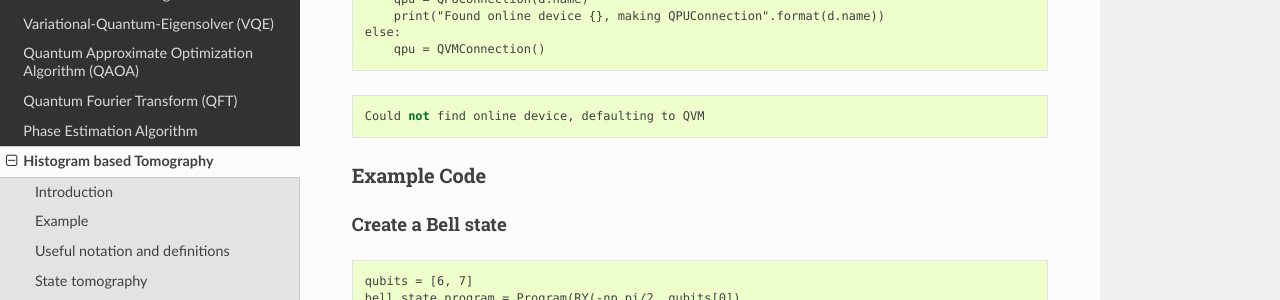
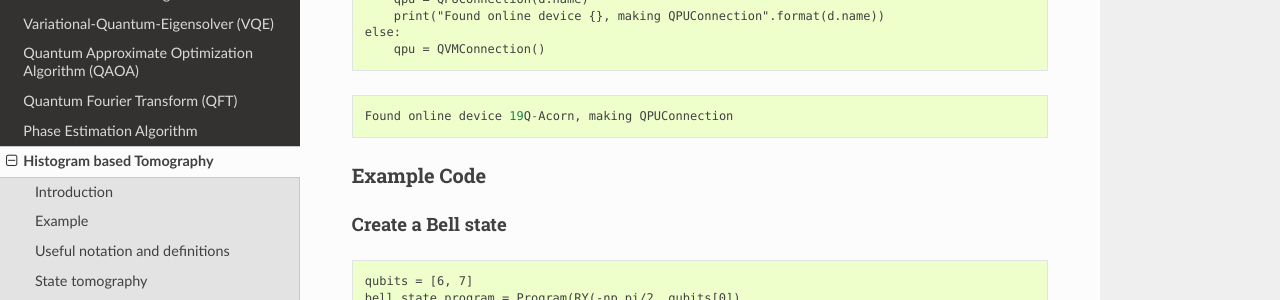
Before and after one commit to rigetti/grove, a Sphinx documentation site: the page built from docs/tomography.rst, in a window 1280 px wide and 900 px high, scrolled down 8085 px. Shown: the part 151-451 px from the top of the window. Built offline with Sphinx 7.4.7 and the Read the Docs theme 2.0.0, drawn with Linux system fonts in a browser that asks for light colours.

Commit message:
Updated tomo example docs with real qpu data

```diff
--- a/docs/tomography.rst
+++ b/docs/tomography.rst
@@ -455,7 +455,7 @@ and provides some example applications of grove's tomography module.
 
 .. parsed-literal::
 
-    Could not find online device, defaulting to QVM
+    Found online device 19Q-Acorn, making QPUConnection
 
 .. _example_code:
 
```
Also changed, not shown: docs/_static/tomography/Tomography_13_0.png, docs/_static/tomography/Tomography_13_1.png, docs/_static/tomography/Tomography_7_0.png, docs/_static/tomography/Tomography_7_1.png.
